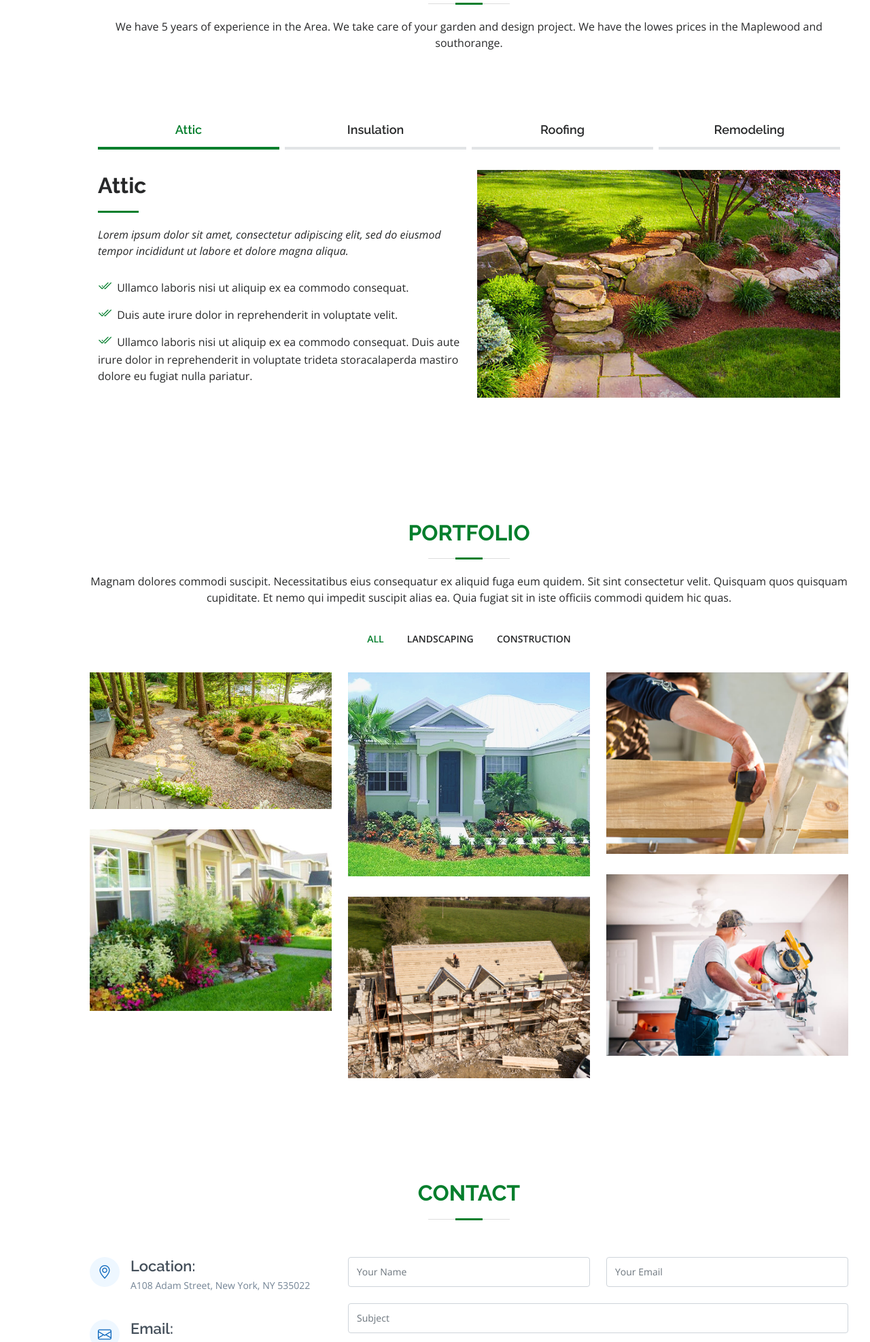
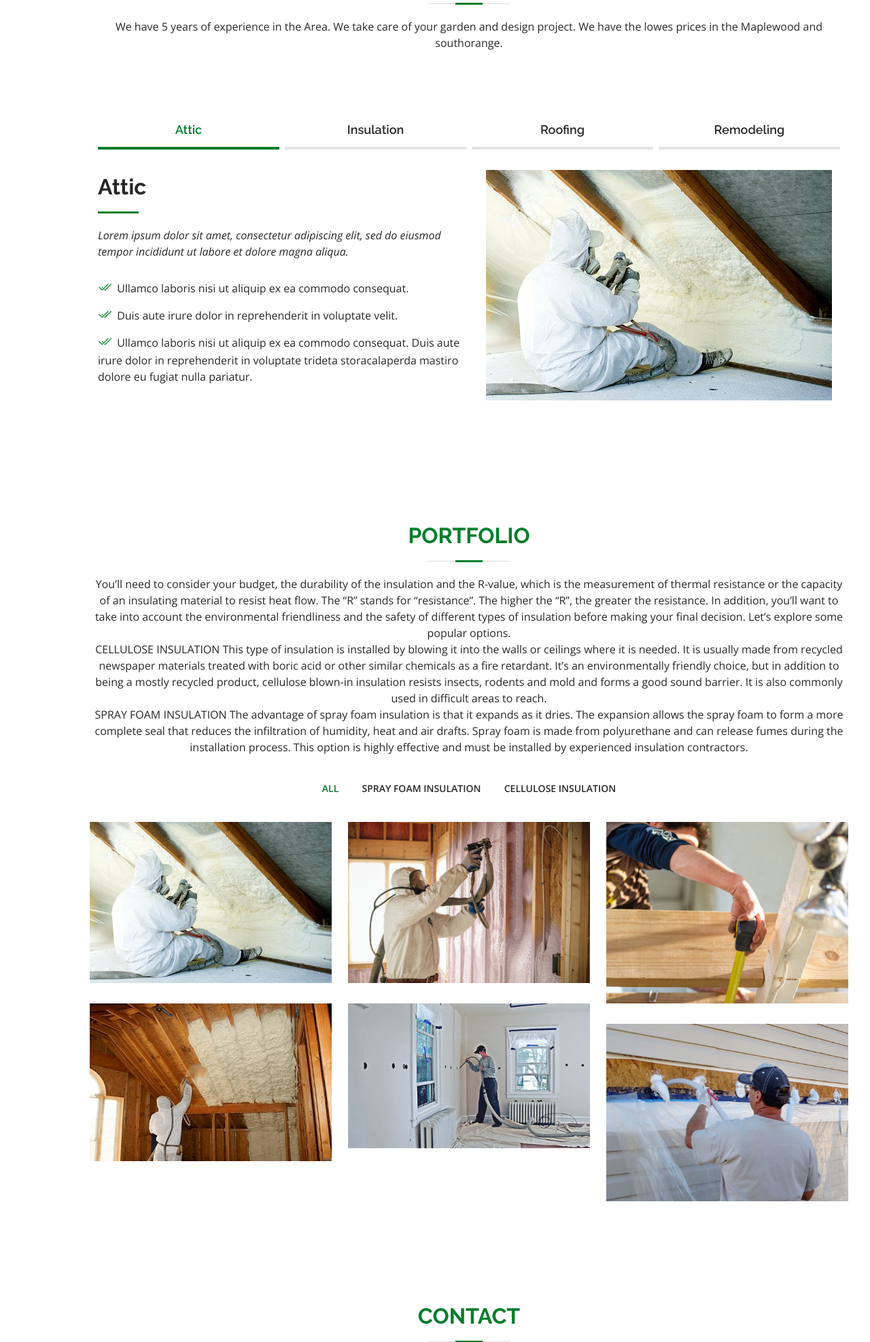
Before and after one commit to JMartinRutgers/Insulation, a Flask app: page / in a window 1280 px wide. Shown: the part 1600-3574 px from the top of the page at 68% size. Run offline with Flask 2, Linux system fonts and the light colour scheme; some libraries are stand-ins or nearby versions.

Commit message:
Add files via upload

```diff
--- a/templates/index.html
+++ b/templates/index.html
@@ -338,7 +338,7 @@
                                     </div>
                                     <div class="col-lg-6 order-1 order-lg-2 text-center" data-aos="fade-up" data-aos-delay="200">
 
-                                        <img src="static/assets/img/portfolio/portfolio-10.jpg" alt="" class="img-fluid">
+                                        <img src="static/assets/img/portfolio/pistol4.jpg" alt="" class="img-fluid">
                                     </div>
                                 </div>
                             </div>
@@ -379,7 +379,7 @@
                                         </p>
                                     </div>
                                     <div class="col-lg-6 order-1 order-lg-2 text-center">
-                                        <img src="static/assets/img/repairs-3.jpg" alt="" class="img-fluid">
+                                        <img src="static/assets/img/pistol6.jpg" alt="" class="img-fluid">
                                     </div>
                                 </div>
                             </div>
@@ -422,16 +422,26 @@
 
                 <div class="section-title">
                     <h2>Portfolio</h2>
-                    <p>Magnam dolores commodi suscipit. Necessitatibus eius consequatur ex aliquid fuga eum quidem. Sit sint consectetur velit. Quisquam quos quisquam cupiditate. Et nemo qui impedit suscipit alias ea. Quia fugiat sit in iste officiis commodi
-                        quidem hic quas.</p>
+                    <p>You’ll need to consider your budget, the durability of the insulation and the R-value, which is the measurement of thermal resistance or the capacity of an insulating material to resist heat flow. The “R” stands for “resistance”. The
+                        higher the “R”, the greater the resistance. In addition, you’ll want to take into account the environmental friendliness and the safety of different types of insulation before making your final decision. Let’s explore some popular
+                        options.
+                        <b></b>
+                    </p>
+
+                    <P>CELLULOSE INSULATION This type of insulation is installed by blowing it into the walls or ceilings where it is needed. It is usually made from recycled newspaper materials treated with boric acid or other similar chemicals as a fire
+                        retardant. It’s an environmentally friendly choice, but in addition to being a mostly recycled product, cellulose blown-in insulation resists insects, rodents and mold and forms a good sound barrier. It is also commonly used in
+                        difficult areas to reach. </p>
+
+                    <p>SPRAY FOAM INSULATION The advantage of spray foam insulation is that it expands as it dries. The expansion allows the spray foam to form a more complete seal that reduces the infiltration of humidity, heat and air drafts. Spray foam
+                        is made from polyurethane and can release fumes during the installation process. This option is highly effective and must be installed by experienced insulation contractors.</P>
                 </div>
 
                 <div class="row">
                     <div class="col-lg-12 d-flex justify-content-center" data-aos="fade-up" data-aos-delay="100">
                         <ul id="portfolio-flters">
                             <li data-filter="*" class="filter-active">All</li>
-                            <li data-filter=".filter-app">Landscaping</li>
-                            <li data-filter=".filter-card">Construction</li>
+                            <li data-filter=".filter-app">SPRAY FOAM INSULATION</li>
+                            <li data-filter=".filter-card">CELLULOSE INSULATION </li>
 
                         </ul>
                     </div>
@@ -441,12 +451,12 @@
 
                     <div class="col-lg-4 col-md-6 portfolio-item filter-app">
                         <div class="portfolio-wrap">
-                            <img src="static/assets/img/portfolio/portfolio-1.jpg" class="img-fluid" alt="">
+                            <img src="static/assets/img/portfolio/pistol4.jpg" class="img-fluid" alt="">
                             <div class="portfolio-info">
                                 <h4>Landscaping-1</h4>
                                 <p>Landscaping</p>
                                 <div class="portfolio-links">
-                                    <a href="static/assets/img/portfolio/portfolio-2.jpg" data-gallery="portfolioGallery" class="portfolio-lightbox" title="Landscaping"><i class="bx bx-plus"></i></a>
+                                    <a href="static/assets/img/portfolio/pistol.jpg" data-gallery="portfolioGallery" class="portfolio-lightbox" title="Landscaping"><i class="bx bx-plus"></i></a>
                                     <a href="portfolio-details.html" class="portfolio-details-lightbox" data-glightbox="type: external" title="Portfolio Details"></a>
                                 </div>
                             </div>
@@ -455,12 +465,12 @@
 
                     <div class="col-lg-4 col-md-6 portfolio-item filter-app">
                         <div class="portfolio-wrap">
-                            <img src="static/assets/img/portfolio/portfolio-4.jpg" class="img-fluid" alt="">
+                            <img src="static/assets/img/portfolio/pistol6.jpg" class="img-fluid" alt="">
                             <div class="portfolio-info">
                                 <h4>landscaping-2</h4>
                                 <p>landscaping</p>
                                 <div class="portfolio-links">
-                                    <a href="static/assets/img/portfolio/portfolio-5.jpg" data-gallery="portfolioGallery" class="portfolio-lightbox" title="Landscaping"><i class="bx bx-plus"></i></a>
+                                    <a href="static/assets/img/portfolio/pistol.jpg" data-gallery="portfolioGallery" class="portfolio-lightbox" title="Landscaping"><i class="bx bx-plus"></i></a>
                                     <a href="portfolio-details.html" class="portfolio-details-lightbox" data-glightbox="type: external" title="Portfolio Details"></i>
                                     </a>
                                 </div>
@@ -487,7 +497,7 @@
 
                     <div class="col-lg-4 col-md-6 portfolio-item filter-app">
                         <div class="portfolio-wrap">
-                            <img src="static/assets/img/portfolio/portfolio-5.jpg" class="img-fluid" alt="">
+                            <img src="static/assets/img/portfolio/pistol.jpg" class="img-fluid" alt="">
                             <div class="portfolio-info">
                                 <h4>Landscaping-3</h4>
                                 <p>Landscaping</p>
@@ -501,12 +511,12 @@
 
                     <div class="col-lg-4 col-md-6 portfolio-item filter-card">
                         <div class="portfolio-wrap">
-                            <img src="static/assets/img/portfolio/portfolio-details-4.jpg" class="img-fluid" alt="">
+                            <img src="static/assets/img/portfolio/pistol01.jpg" class="img-fluid" alt="">
                             <div class="portfolio-info">
                                 <h4>Construction-2</h4>
                                 <p>Construction</p>
                                 <div class="portfolio-links">
-                                    <a href="static/assets/img/portfolio/portfolio-details-3.jpg" data-gallery="portfolioGallery" class="portfolio-lightbox" title="Construction"><i class="bx bx-plus"></i></a>
+                                    <a href="static/assets/img/portfolio/pistol02.jpg" data-gallery="portfolioGallery" class="portfolio-lightbox" title="Construction"><i class="bx bx-plus"></i></a>
                                     <a href="portfolio-details.html" class="portfolio-details-lightbox" data-glightbox="type: external" title="Portfolio Details"></a>
                                 </div>
                             </div>
@@ -515,7 +525,7 @@
 
                     <div class="col-lg-4 col-md-6 portfolio-item filter-card">
                         <div class="portfolio-wrap">
-                            <img src="static/assets/img/portfolio/portfolio-details-3.jpg" class="img-fluid" alt="">
+                            <img src="static/assets/img/portfolio/pistol03.jpg" class="img-fluid" alt="">
                             <div class="portfolio-info">
                                 <h4>Construction-3</h4>
                                 <p>Construction</p>
```
